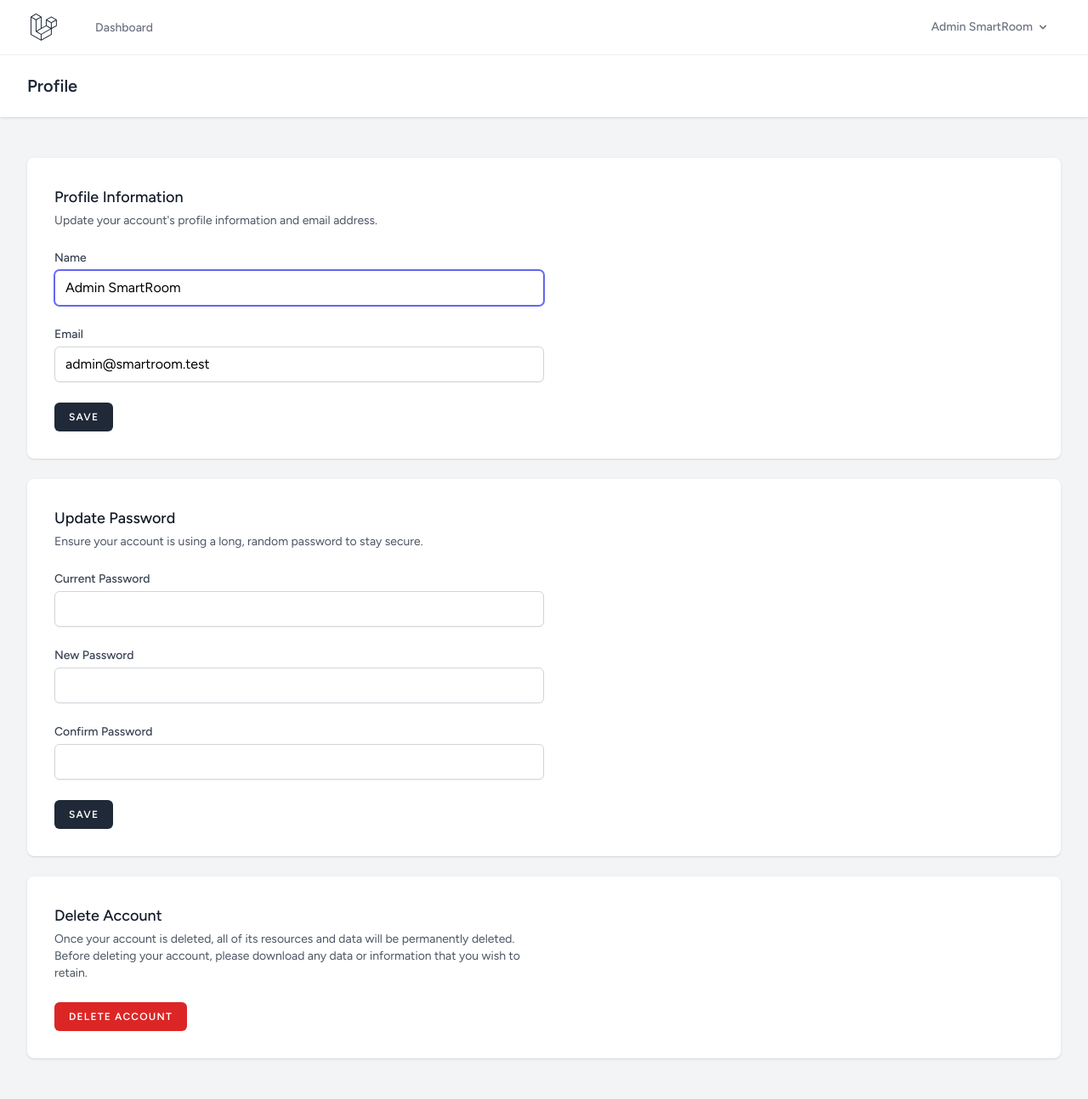
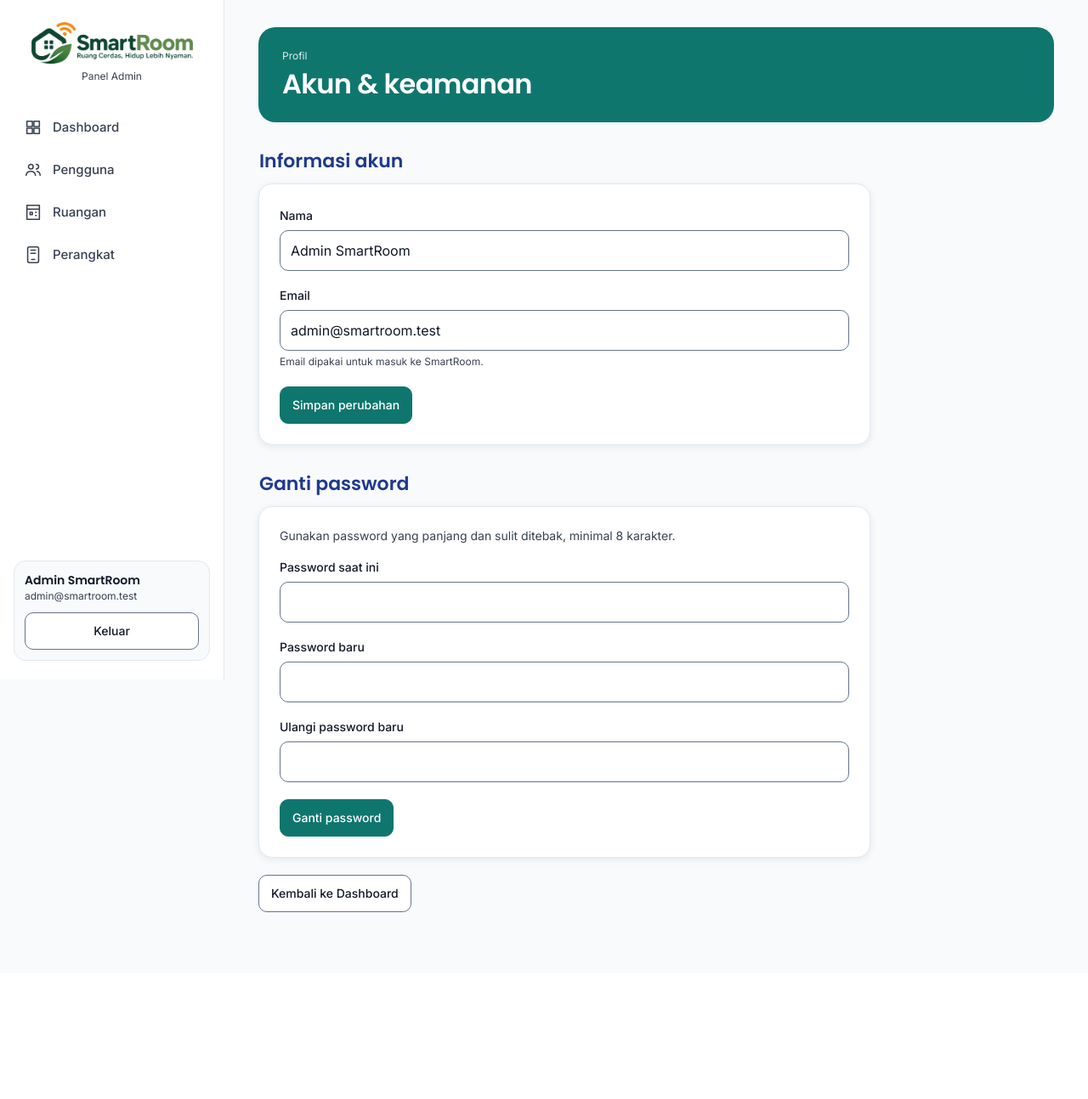
Before and after one commit to pelazarakbar-hub/smartroom, a Laravel app: page /profile in a window 1280 px wide. Shown: the whole page at 85% size. After the commit the page ends 1074 px from the top, so only its background shows below. Run offline with Laravel 12, Linux system fonts and the light colour scheme; a user stored in the database is signed in; data comes from the database, SQL or seed files in the repository; style sheets or scripts are compiled from the project's sources.

Commit message:
Ganti tampilan akun

```diff
--- a/app/Support/Nav.php
+++ b/app/Support/Nav.php
@@ -25,7 +25,7 @@ class Nav
             ['route' => 'app.room', 'label' => 'Ruangan', 'icon' => 'room', 'match' => ['app.room']],
             ['route' => 'app.devices', 'label' => 'Perangkat', 'icon' => 'device', 'match' => ['app.devices']],
             ['route' => 'app.insight', 'label' => 'AI Insight', 'icon' => 'spark', 'match' => ['app.insight']],
-            ['route' => 'app.profile', 'label' => 'Profil', 'icon' => 'user', 'match' => ['app.profile', 'app.activity']],
+            ['route' => 'app.profile', 'label' => 'Profil', 'icon' => 'user', 'match' => ['app.profile', 'app.activity', 'profile.edit']],
         ];
     }
 }
--- a/public/css/smartroom.css
+++ b/public/css/smartroom.css
@@ -115,7 +115,7 @@ h1, h2, h3, strong, .sensor-card > strong, .chart-title strong, .device-summary
 .login-brand > span { display: block; max-width: 290px; margin: 8px auto 0; color: var(--neutral-700); font-size: 14px; line-height: 20px; }
 .login-form { display: grid; gap: 16px; }
 .login-form label, .field label, .profile-edit label { color: var(--neutral-900); font-size: 14px; line-height: 20px; font-weight: 500; }
-.login-form input, .profile-edit input, .field input[type="text"], .field input[type="email"], .field input[type="number"], .field select, .field textarea {
+.login-form input, .profile-edit input, .field input[type="text"], .field input[type="email"], .field input[type="number"], .field input[type="password"], .field select, .field textarea {
   width: 100%; min-height: 48px; margin-top: 6px; padding: 11px 12px;
   border: 1px solid var(--neutral-500); border-radius: 10px; outline: 0;
   background: var(--white); color: var(--neutral-900); font-size: 16px; line-height: 24px;
--- a/resources/views/layouts/smartroom.blade.php
+++ b/resources/views/layouts/smartroom.blade.php
@@ -49,7 +49,14 @@
     <main class="app-main" id="konten">
         <div class="screen-content">
             @if (session('status'))
-                <p class="flash" role="status"><x-icon name="check" :size="16" /> {{ session('status') }}</p>
+                @php
+                    // Kunci status bawaan Breeze diterjemahkan; teks lain ditampilkan apa adanya.
+                    $statusText = [
+                        'profile-updated' => 'Perubahan akun berhasil disimpan.',
+                        'password-updated' => 'Password berhasil diganti.',
+                    ][session('status')] ?? session('status');
+                @endphp
+                <p class="flash" role="status"><x-icon name="check" :size="16" /> {{ $statusText }}</p>
             @endif
             @if (session('error'))
                 <p class="flash error" role="alert"><x-icon name="warning" :size="16" /> {{ session('error') }}</p>
--- a/resources/views/profile/edit.blade.php
+++ b/resources/views/profile/edit.blade.php
@@ -1,29 +1,108 @@
-<x-app-layout>
-    <x-slot name="header">
-        <h2 class="font-semibold text-xl text-gray-800 leading-tight">
-            {{ __('Profile') }}
-        </h2>
-    </x-slot>
+@extends('layouts.smartroom')
 
-    <div class="py-12">
-        <div class="max-w-7xl mx-auto sm:px-6 lg:px-8 space-y-6">
-            <div class="p-4 sm:p-8 bg-white shadow sm:rounded-lg">
-                <div class="max-w-xl">
-                    @include('profile.partials.update-profile-information-form')
+@section('title', 'Akun & keamanan')
+
+@php
+    $user = auth()->user();
+    $backUrl = $user->isAdmin() ? route('admin.dashboard') : route('app.profile');
+    $backLabel = $user->isAdmin() ? 'Kembali ke Dashboard' : 'Kembali ke Profil';
+@endphp
+
+@section('content')
+@include('partials.admin-header', ['title' => 'Akun & keamanan', 'caption' => 'Profil'])
+
+{{-- Informasi akun --}}
+<div class="section-heading"><h2>Informasi akun</h2></div>
+<form class="card form-card" method="POST" action="{{ route('profile.update') }}" data-submit-busy>
+    @csrf
+    @method('PATCH')
+
+    <div class="field">
+        <label for="name">Nama</label>
+        <input id="name" type="text" name="name" value="{{ old('name', $user->name) }}" required maxlength="255" autocomplete="name"
+               @error('name') aria-invalid="true" @enderror>
+        @error('name') <span class="field-error">{{ $message }}</span> @enderror
+    </div>
+
+    <div class="field">
+        <label for="email">Email</label>
+        <input id="email" type="email" name="email" value="{{ old('email', $user->email) }}" required autocomplete="username"
+               @error('email') aria-invalid="true" @enderror>
+        @error('email') <span class="field-error">{{ $message }}</span> @enderror
+        <span class="field-hint">Email dipakai untuk masuk ke SmartRoom.</span>
+    </div>
+
+    <div class="form-actions">
+        <button class="btn btn-primary" type="submit">Simpan perubahan</button>
+    </div>
+</form>
+
+{{-- Ganti password --}}
+<div class="section-heading"><h2>Ganti password</h2></div>
+<form class="card form-card" method="POST" action="{{ route('password.update') }}" data-submit-busy>
+    @csrf
+    @method('PUT')
+
+    <p class="muted" style="margin-top:0">Gunakan password yang panjang dan sulit ditebak, minimal 8 karakter.</p>
+
+    <div class="field">
+        <label for="current_password">Password saat ini</label>
+        <input id="current_password" type="password" name="current_password" autocomplete="current-password"
+               @if ($errors->updatePassword->has('current_password')) aria-invalid="true" @endif>
+        @if ($errors->updatePassword->has('current_password'))
+            <span class="field-error">{{ $errors->updatePassword->first('current_password') }}</span>
+        @endif
+    </div>
+
+    <div class="field">
+        <label for="new_password">Password baru</label>
+        <input id="new_password" type="password" name="password" autocomplete="new-password"
+               @if ($errors->updatePassword->has('password')) aria-invalid="true" @endif>
+        @if ($errors->updatePassword->has('password'))
+            <span class="field-error">{{ $errors->updatePassword->first('password') }}</span>
+        @endif
+    </div>
+
+    <div class="field">
+        <label for="password_confirmation">Ulangi password baru</label>
+        <input id="password_confirmation" type="password" name="password_confirmation" autocomplete="new-password">
+    </div>
+
+    <div class="form-actions">
+        <button class="btn btn-primary" type="submit">Ganti password</button>
+    </div>
+</form>
+
+{{-- Hapus akun (hanya pengguna biasa; admin dihapus lewat menu Pengguna oleh admin lain) --}}
+@unless ($user->isAdmin())
+    <div class="section-heading"><h2>Hapus akun</h2></div>
+    <div class="card form-card" x-data="{ confirming: {{ $errors->userDeletion->isNotEmpty() ? 'true' : 'false' }} }"
+         x-on:keydown.escape.window="confirming = false">
+        <p class="muted" style="margin-top:0">Setelah akun dihapus, semua data dan akses ruanganmu ikut hilang. Tindakan ini tidak bisa dibatalkan.</p>
+        <button class="btn btn-danger" type="button" x-on:click="confirming = true; $nextTick(() => $refs.pw.focus())">Hapus akun saya</button>
+
+        <div class="dialog-backdrop" x-show="confirming" x-cloak x-on:click.self="confirming = false">
+            <form class="confirm-dialog" method="POST" action="{{ route('profile.destroy') }}" role="alertdialog" aria-modal="true" aria-labelledby="delete-title">
+                @csrf
+                @method('DELETE')
+                <h2 id="delete-title">Hapus akun?</h2>
+                <p>Masukkan password untuk memastikan ini memang kamu.</p>
+                <div class="field" style="text-align:left">
+                    <label for="delete_password">Password</label>
+                    <input id="delete_password" type="password" name="password" x-ref="pw" autocomplete="current-password"
+                           @if ($errors->userDeletion->has('password')) aria-invalid="true" @endif>
+                    @if ($errors->userDeletion->has('password'))
+                        <span class="field-error">{{ $errors->userDeletion->first('password') }}</span>
+                    @endif
                 </div>
-            </div>
-
-            <div class="p-4 sm:p-8 bg-white shadow sm:rounded-lg">
-                <div class="max-w-xl">
-                    @include('profile.partials.update-password-form')
+                <div class="actions">
+                    <button type="button" x-on:click="confirming = false">Batal</button>
+                    <button type="submit" class="confirm-action">Ya, hapus</button>
                 </div>
-            </div>
-
-            <div class="p-4 sm:p-8 bg-white shadow sm:rounded-lg">
-                <div class="max-w-xl">
-                    @include('profile.partials.delete-user-form')
-                </div>
-            </div>
+            </form>
         </div>
     </div>
-</x-app-layout>
+@endunless
+
+<p style="margin-top:20px"><a class="btn" href="{{ $backUrl }}">{{ $backLabel }}</a></p>
+@endsection
```
